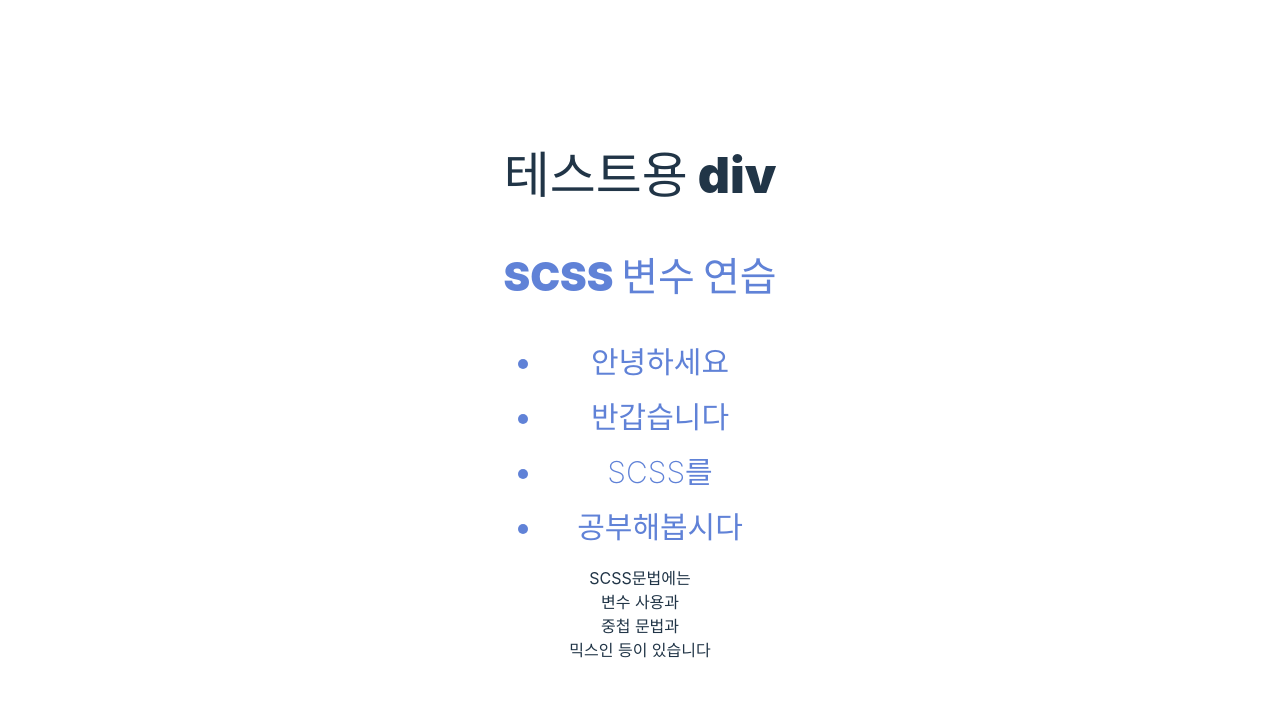
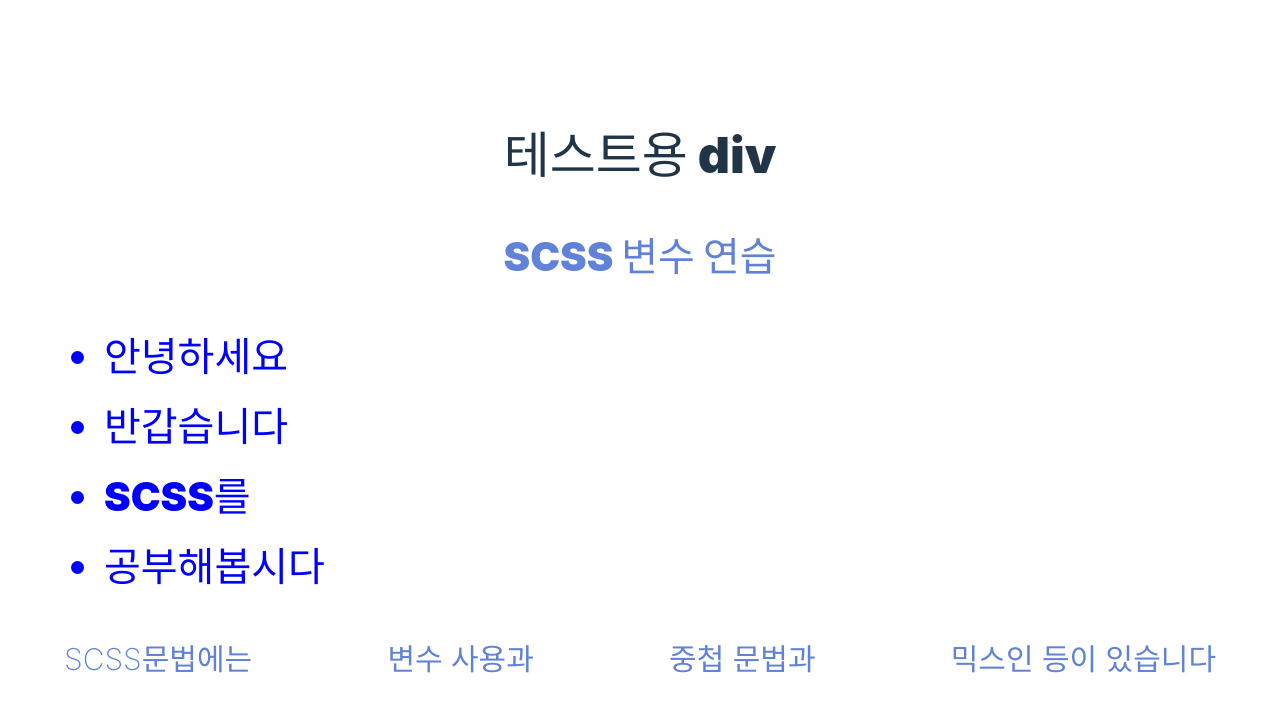
Before and after one commit to bong-suk/24.11.20--practice, a React (Vite) app: page / in a window 1280 px wide. Shown: the top 712 px of the page. Built offline with nearby package versions, Linux system fonts and the light colour scheme.

Commit message:
믹스인 문법과 폰트 변수값을 이용한 실습

```diff
--- a/src/App.scss
+++ b/src/App.scss
@@ -61,33 +61,27 @@ h2 {
   font-size: $font-mid;
 }
 
-ul {
-  display: grid;
-  gap: 10px;
+@mixin flex($align, $justify, $gap, $direction: row) {
+  display: flex;
+  flex-direction: $direction;
+  align-items: $align;
+  justify-content: $justify;
+  gap: $gap;
 }
 
-li {
-  &:hover {
-    background-color: lightgray;
-  }
-  color: $color-blue;
-  font-weight: $font-thin;
-  font-size: $font-small;
-  p {
-    color: black;
-    font-weight: $font-bold;
-  }
-  section {
-    color: blue;
-  }
-  article {
-    color: orange;
+@mixin font($color, $size, $weight) {
+  color: $color;
+  font-size: $size;
+  font-weight: $weight;
+}
 
-    h3 {
-      color: green;
-    }
-  }
-  h2 {
-    color: pink;
-  }
+ul {
+  @include flex(start, center, 10px, column);
+  @include font(blue, $font-mid, $font-bold);
 }
+
+section {
+  width: 90vw;
+  @include font($color-blue, $font-small, $font-thin);
+  @include flex(center, space-between, 20px);
+}
```
